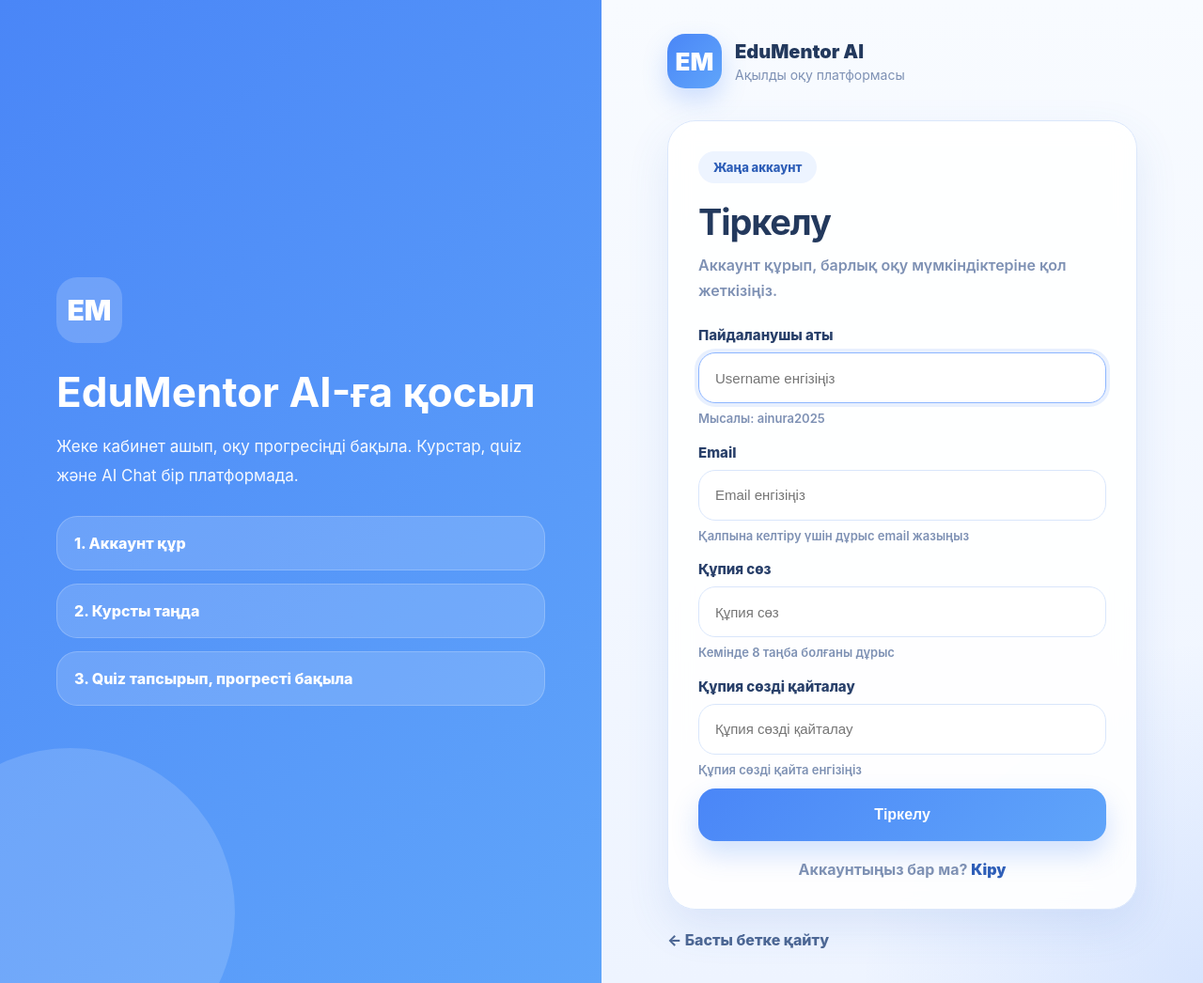
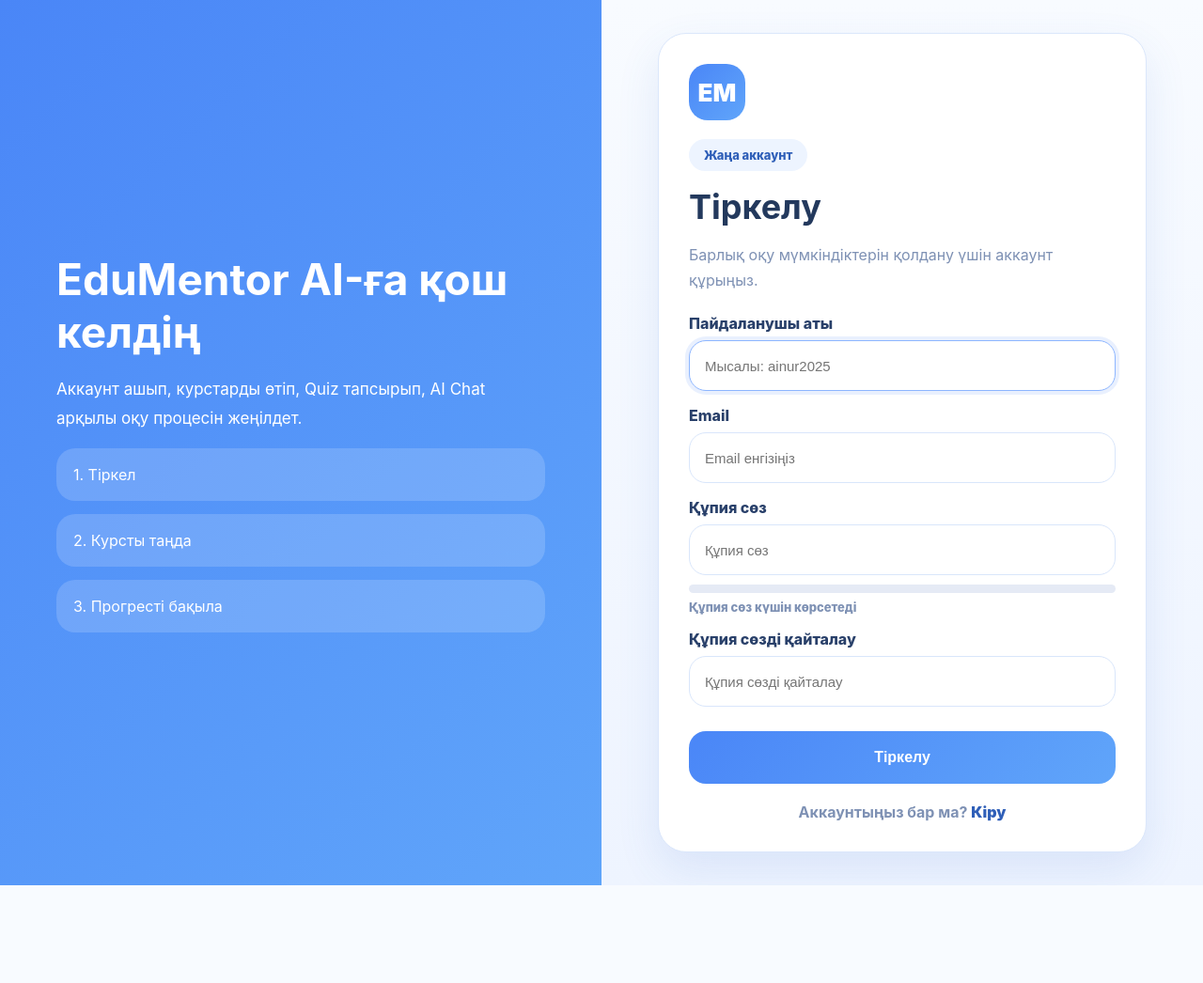
Before and after one commit to ainur22/Lab4Django, a Django app: page /register/ in a window 1280 px wide. Shown: the whole page at 94% size. After the commit the page ends 942 px from the top, so only its background shows below. Run offline with Django 5.2, Linux system fonts and the light colour scheme.

Commit message:
Update register.html

```diff
--- a/accounts/templates/accounts/register.html
+++ b/accounts/templates/accounts/register.html
@@ -8,321 +8,169 @@
 
 <style>
 *{box-sizing:border-box}
-
-:root{
-  --bg1:#eef4ff;
-  --bg2:#f8fbff;
-  --text:#23395d;
-  --muted:#7e91b4;
-  --blue:#4a86f7;
-  --blue2:#60a5fa;
-  --green:#10b981;
-  --line:#dbe7fb;
-  --shadow:0 18px 45px rgba(67,115,208,.12);
-}
-
 body{
   margin:0;
   font-family:"Inter","Segoe UI",Arial,sans-serif;
   min-height:100vh;
-  background:
-    radial-gradient(circle at right bottom,rgba(74,134,247,.14),transparent 22%),
-    linear-gradient(180deg,var(--bg2),var(--bg1));
-  color:var(--text);
+  background:linear-gradient(180deg,#f8fbff,#eef4ff);
+  color:#23395d;
 }
-
-a{text-decoration:none;color:inherit}
-
 .auth-page{
   min-height:100vh;
   display:grid;
   grid-template-columns:1fr 1fr;
 }
-
-.auth-left{
+.left{
   background:linear-gradient(135deg,#4a86f7,#60a5fa);
+  color:white;
   display:flex;
   align-items:center;
   justify-content:center;
-  padding:40px;
-  position:relative;
-  overflow:hidden;
+  padding:50px;
 }
-
-.auth-left::before{
-  content:"";
-  position:absolute;
-  width:350px;
-  height:350px;
-  border-radius:50%;
-  background:rgba(255,255,255,.15);
-  left:-100px;
-  bottom:-100px;
+.left-box{max-width:520px}
+.left h1{font-size:46px;margin:0 0 18px}
+.left p{font-size:17px;line-height:1.8}
+.step{
+  margin-top:14px;
+  padding:18px;
+  border-radius:20px;
+  background:rgba(255,255,255,.16);
 }
-
-.info-box{
-  position:relative;
-  z-index:1;
-  max-width:520px;
-  color:white;
-}
-
-.logo-mini{
-  width:70px;
-  height:70px;
-  border-radius:22px;
-  background:rgba(255,255,255,.18);
-  display:grid;
-  place-items:center;
-  font-size:30px;
-  font-weight:900;
-  margin-bottom:28px;
-}
-
-.info-box h2{
-  font-size:44px;
-  line-height:1.12;
-  margin:0 0 18px;
-}
-
-.info-box p{
-  font-size:17px;
-  line-height:1.8;
-  opacity:.95;
-}
-
-.steps{
-  display:grid;
-  gap:14px;
-  margin-top:28px;
-}
-
-.step{
-  background:rgba(255,255,255,.15);
-  border:1px solid rgba(255,255,255,.2);
-  border-radius:22px;
-  padding:18px;
-  font-weight:800;
-}
-
-.auth-right{
-  padding:36px 70px;
-  display:flex;
-  flex-direction:column;
-  justify-content:center;
-}
-
-.brand{
+.right{
   display:flex;
   align-items:center;
-  gap:14px;
-  margin-bottom:34px;
+  justify-content:center;
+  padding:35px;
 }
-
-.logo{
-  width:58px;
-  height:58px;
-  border-radius:19px;
-  background:linear-gradient(135deg,var(--blue),var(--blue2));
-  color:white;
-  display:grid;
-  place-items:center;
-  font-size:26px;
-  font-weight:900;
-  box-shadow:0 12px 26px rgba(74,134,247,.25);
-}
-
-.brand-title{
-  font-size:20px;
-  font-weight:900;
-}
-
-.brand-sub{
-  color:var(--muted);
-  font-size:14px;
-  margin-top:4px;
-}
-
-.auth-card{
+.card{
   width:100%;
   max-width:520px;
-  background:rgba(255,255,255,.9);
-  border:1px solid var(--line);
+  background:white;
+  border:1px solid #dbe7fb;
   border-radius:30px;
   padding:32px;
-  box-shadow:var(--shadow);
-  backdrop-filter:blur(12px);
+  box-shadow:0 18px 45px rgba(67,115,208,.12);
 }
-
+.logo{
+  width:60px;height:60px;border-radius:20px;
+  background:linear-gradient(135deg,#4a86f7,#60a5fa);
+  color:white;display:grid;place-items:center;
+  font-size:26px;font-weight:900;margin-bottom:20px;
+}
 .badge{
-  width:fit-content;
+  display:inline-block;
+  background:#edf4ff;
+  color:#2f5fb8;
   padding:9px 16px;
   border-radius:999px;
-  background:#edf4ff;
-  color:#2f5fb8;
+  font-weight:800;
   font-size:13px;
-  font-weight:800;
-  margin-bottom:18px;
+  margin-bottom:16px;
 }
-
-h1{
-  margin:0 0 10px;
-  font-size:38px;
-  letter-spacing:-.03em;
-}
-
-.desc{
-  color:var(--muted);
-  line-height:1.7;
-  margin:0 0 24px;
-  font-weight:600;
-}
-
-.messages{
-  display:grid;
-  gap:10px;
-  margin-bottom:18px;
-}
-
-.message{
-  padding:13px 15px;
-  border-radius:16px;
-  background:#fff4f4;
-  border:1px solid #ffd2d2;
-  color:#b91c1c;
-  font-size:14px;
-  font-weight:700;
-}
-
-.form-grid{
-  display:grid;
-  grid-template-columns:1fr;
-  gap:16px;
-}
-
-.form-group label{
-  display:block;
-  margin-bottom:9px;
-  font-size:15px;
-  font-weight:800;
-  color:#29406a;
-}
-
+h2{font-size:36px;margin:0 0 10px}
+.desc{color:#7e91b4;line-height:1.7;margin-bottom:22px}
+.field{margin-bottom:16px}
+label{display:block;font-weight:800;margin-bottom:8px;color:#29406a}
 input{
   width:100%;
   height:54px;
+  border:1px solid #d9e6fb;
   border-radius:18px;
-  border:1px solid #d9e6fb;
-  background:white;
-  padding:0 17px;
+  padding:0 16px;
   font-size:15px;
-  color:#23395d;
   outline:none;
-  transition:.2s;
 }
-
 input:focus{
   border-color:#8db6ff;
   box-shadow:0 0 0 4px rgba(74,134,247,.12);
 }
-
-.help-text{
-  margin-top:7px;
-  color:var(--muted);
-  font-size:13px;
-  font-weight:600;
-  line-height:1.5;
-}
-
 .errorlist{
+  list-style:none;
+  padding:0;
   margin:8px 0 0;
-  padding:0;
-  list-style:none;
-}
-
-.errorlist li{
   color:#b91c1c;
   font-size:13px;
   font-weight:700;
 }
-
-.auth-btn{
+.strength{
+  margin-top:10px;
+}
+.strength-bar{
+  height:9px;
+  border-radius:999px;
+  background:#e5eaf5;
+  overflow:hidden;
+}
+.strength-fill{
+  height:100%;
+  width:0%;
+  border-radius:999px;
+  transition:.25s;
+}
+.strength-text{
+  margin-top:7px;
+  font-size:13px;
+  font-weight:800;
+  color:#7e91b4;
+}
+.btn{
   width:100%;
   height:56px;
   border:0;
   border-radius:18px;
-  background:linear-gradient(135deg,var(--blue),var(--blue2));
+  background:linear-gradient(135deg,#4a86f7,#60a5fa);
   color:white;
+  font-weight:900;
   font-size:16px;
-  font-weight:900;
   cursor:pointer;
-  box-shadow:0 14px 28px rgba(74,134,247,.25);
-  transition:.2s;
   margin-top:10px;
 }
-
-.auth-btn:hover{
-  transform:translateY(-1px);
-}
-
-.auth-bottom{
+.bottom{
   text-align:center;
   margin-top:20px;
-  color:var(--muted);
+  color:#7e91b4;
   font-weight:700;
 }
-
-.auth-bottom a{
-  color:#2f5fb8;
-  font-weight:900;
+.bottom a{color:#2f5fb8;font-weight:900;text-decoration:none}
+.messages{margin-bottom:16px}
+.message{
+  padding:12px 14px;
+  border-radius:14px;
+  background:#fff4f4;
+  border:1px solid #ffd2d2;
+  color:#b91c1c;
+  font-weight:700;
 }
-
-.back-link{
-  display:inline-flex;
-  margin-top:22px;
-  color:#4d6793;
-  font-weight:800;
-}
-
 @media(max-width:900px){
   .auth-page{grid-template-columns:1fr}
-  .auth-left{display:none}
-  .auth-right{padding:28px 18px}
-  .auth-card{max-width:100%;padding:25px}
+  .left{display:none}
+  .right{padding:20px}
 }
 </style>
 </head>
 
 <body>
 <div class="auth-page">
-
-  <section class="auth-left">
-    <div class="info-box">
-      <div class="logo-mini">EM</div>
-      <h2>EduMentor AI-ға қосыл</h2>
-      <p>Жеке кабинет ашып, оқу прогресіңді бақыла. Курстар, quiz және AI Chat бір платформада.</p>
-
-      <div class="steps">
-        <div class="step">1. Аккаунт құр</div>
+  <section class="left">
+    <div class="left-box">
+      <h1>EduMentor AI-ға қош келдің</h1>
+      <p>Аккаунт ашып, курстарды өтіп, Quiz тапсырып, AI Chat арқылы оқу процесін жеңілдет.</p>
+      <div class="step">1. Тіркел</div>
       <div class="step">2. Курсты таңда</div>
-        <div class="step">3. Quiz тапсырып, прогресті бақыла</div>
-      </div>
+      <div class="step">3. Прогресті бақыла</div>
     </div>
   </section>
 
-  <section class="auth-right">
-    <a href="{% url 'home' %}" class="brand">
+  <section class="right">
+    <div class="card">
+      <a href="{% url 'home' %}" style="text-decoration:none;color:inherit;">
         <div class="logo">EM</div>
-      <div>
-        <div class="brand-title">EduMentor AI</div>
-        <div class="brand-sub">Ақылды оқу платформасы</div>
-      </div>
       </a>
 
-    <div class="auth-card">
       <div class="badge">Жаңа аккаунт</div>
-      <h1>Тіркелу</h1>
-      <p class="desc">Аккаунт құрып, барлық оқу мүмкіндіктеріне қол жеткізіңіз.</p>
+      <h2>Тіркелу</h2>
+      <p class="desc">Барлық оқу мүмкіндіктерін қолдану үшін аккаунт құрыңыз.</p>
 
       {% if messages %}
       <div class="messages">
@@ -335,63 +183,93 @@ input:focus{
       <form method="post">
         {% csrf_token %}
 
-        <div class="form-grid">
-
-          <div class="form-group">
+        <div class="field">
           <label for="id_username">Пайдаланушы аты</label>
           {{ form.username }}
-            <div class="help-text">Мысалы: ainura2025</div>
           {{ form.username.errors }}
         </div>
 
-          <div class="form-group">
+        <div class="field">
           <label for="id_email">Email</label>
           {{ form.email }}
-            <div class="help-text">Қалпына келтіру үшін дұрыс email жазыңыз</div>
           {{ form.email.errors }}
         </div>
 
-          <div class="form-group">
+        <div class="field">
           <label for="id_password1">Құпия сөз</label>
           {{ form.password1 }}
-            <div class="help-text">Кемінде 8 таңба болғаны дұрыс</div>
+          <div class="strength">
+            <div class="strength-bar"><div class="strength-fill" id="strengthFill"></div></div>
+            <div class="strength-text" id="strengthText">Құпия сөз күшін көрсетеді</div>
+          </div>
           {{ form.password1.errors }}
         </div>
 
-          <div class="form-group">
+        <div class="field">
           <label for="id_password2">Құпия сөзді қайталау</label>
           {{ form.password2 }}
-            <div class="help-text">Құпия сөзді қайта енгізіңіз</div>
           {{ form.password2.errors }}
         </div>
 
-        </div>
-
-        <button type="submit" class="auth-btn">Тіркелу</button>
+        <button class="btn" type="submit">Тіркелу</button>
       </form>
 
-      <div class="auth-bottom">
+      <div class="bottom">
         Аккаунтыңыз бар ма? <a href="{% url 'login' %}">Кіру</a>
       </div>
     </div>
-
-    <a href="{% url 'home' %}" class="back-link">← Басты бетке қайту</a>
   </section>
-
 </div>
 
 <script>
-document.addEventListener("DOMContentLoaded", function(){
+const p1 = document.getElementById("id_password1");
+const fill = document.getElementById("strengthFill");
+const text = document.getElementById("strengthText");
+
+document.addEventListener("DOMContentLoaded", () => {
   const username = document.getElementById("id_username");
   const email = document.getElementById("id_email");
-  const p1 = document.getElementById("id_password1");
   const p2 = document.getElementById("id_password2");
 
-  if(username) username.placeholder = "Username енгізіңіз";
+  if(username) username.placeholder = "Мысалы: ainur2025";
   if(email) email.placeholder = "Email енгізіңіз";
   if(p1) p1.placeholder = "Құпия сөз";
   if(p2) p2.placeholder = "Құпия сөзді қайталау";
 });
+
+if(p1){
+  p1.addEventListener("input", () => {
+    const v = p1.value;
+    let score = 0;
+
+    if(v.length >= 8) score++;
+    if(/[A-ZА-Я]/.test(v)) score++;
+    if(/[0-9]/.test(v)) score++;
+    if(/[^A-Za-zА-Яа-я0-9]/.test(v)) score++;
+
+    if(v.length === 0){
+      fill.style.width = "0%";
+      fill.style.background = "#e5eaf5";
+      text.textContent = "Құпия сөз күшін көрсетеді";
+      text.style.color = "#7e91b4";
+    } else if(score <= 1){
+      fill.style.width = "33%";
+      fill.style.background = "#ef4444";
+      text.textContent = "Қауіпсіздік төмен";
+      text.style.color = "#ef4444";
+    } else if(score <= 3){
+      fill.style.width = "66%";
+      fill.style.background = "#f59e0b";
+      text.textContent = "Қауіпсіздік орташа";
+      text.style.color = "#f59e0b";
+    } else {
+      fill.style.width = "100%";
+      fill.style.background = "#10b981";
+      text.textContent = "Қауіпсіздік жоғары";
+      text.style.color = "#10b981";
+    }
+  });
+}
 </script>
 </body>
 </html>
```
Lines whose indentation alone changed are shown as unchanged.
